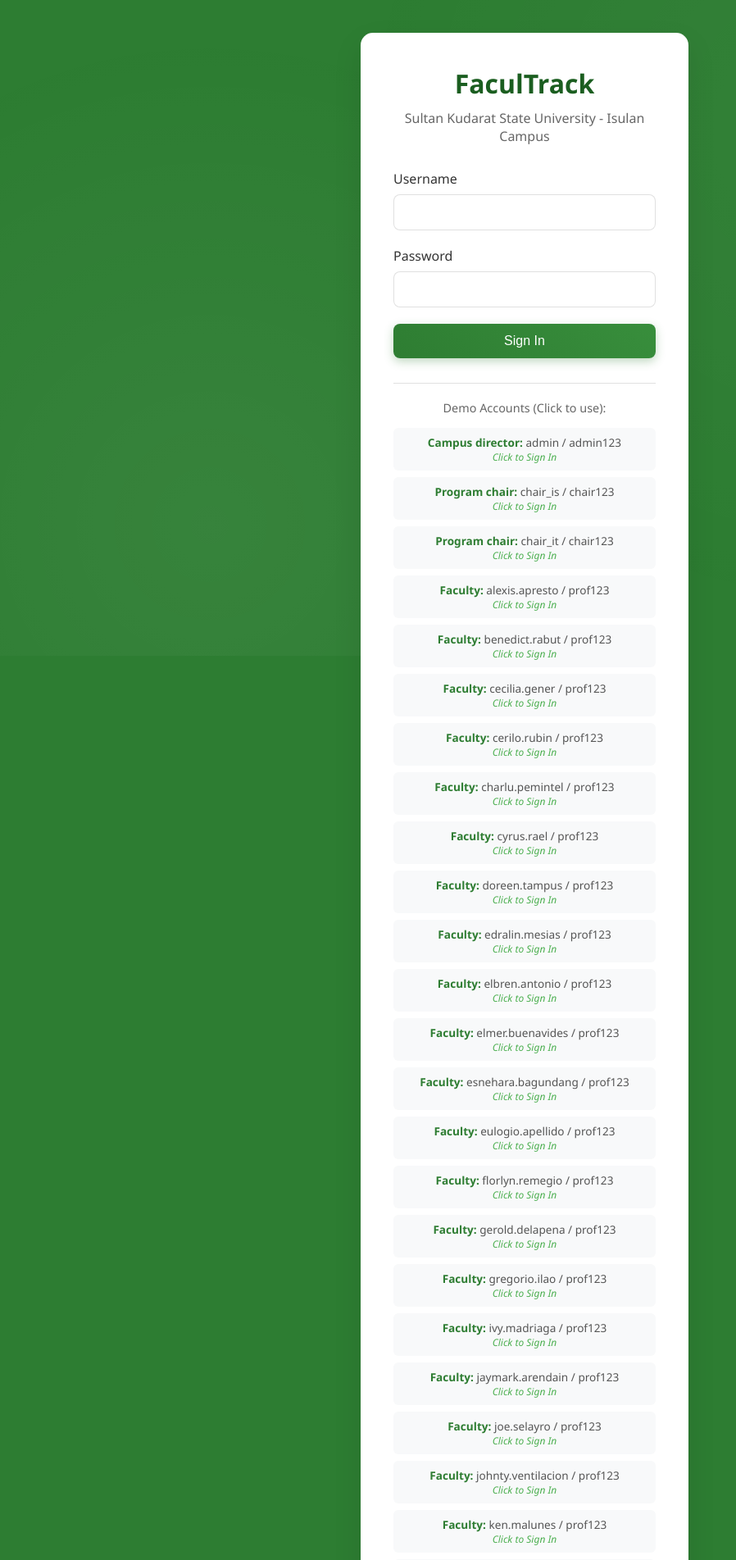
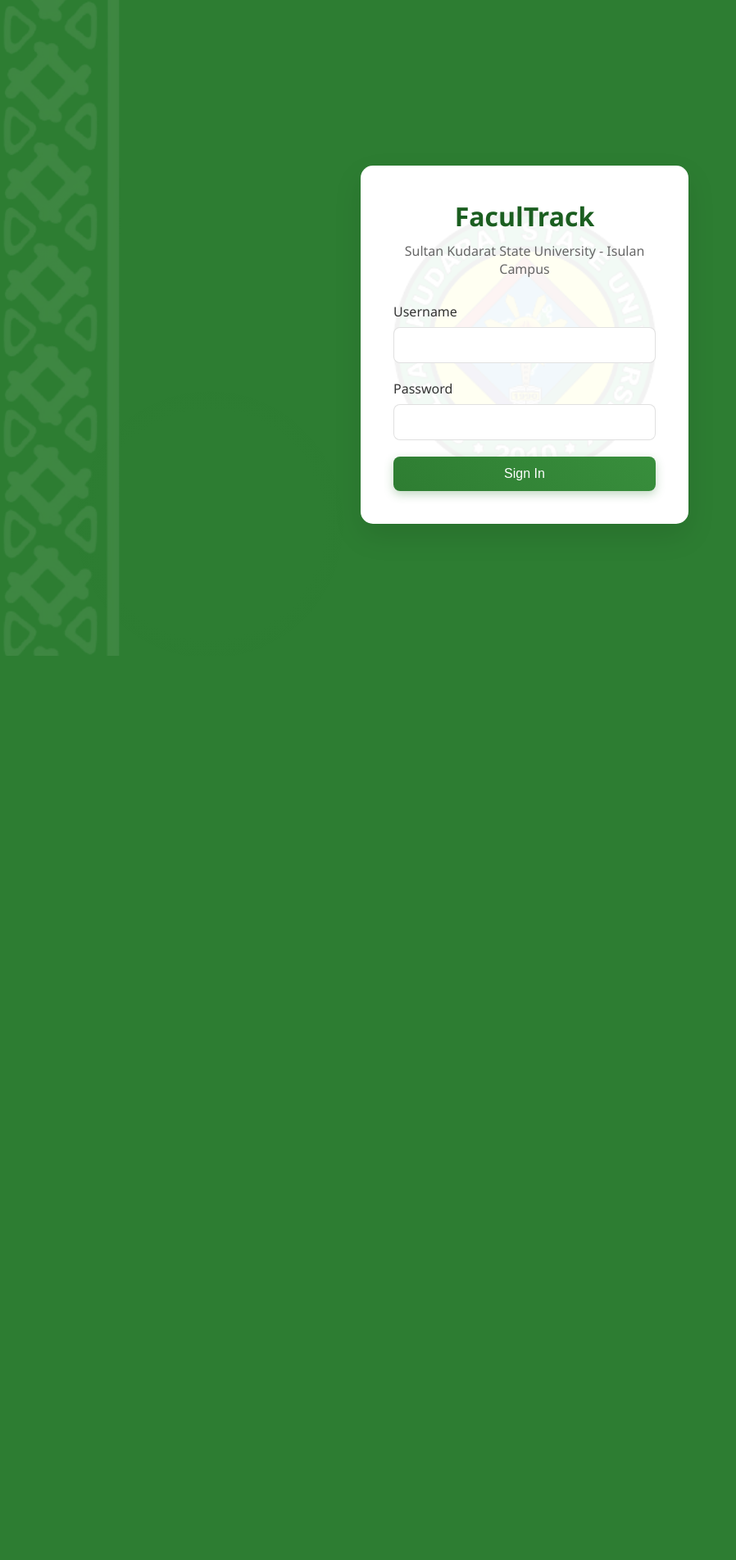
Before and after one commit to shototoy/Facultrack, a PHP site: page / in a window 1280 px wide. Shown: the top 1903 px of the page at 82% size, without its empty margins (0-898 px from the left). After the commit the page ends 800 px from the top, so only its background shows below. Run offline with PHP 8.4, Linux system fonts and the light colour scheme; data comes from the database, SQL or seed files in the repository.

Commit message:
Enhance login UI, fix faculty creation & redirects, clean code

```diff
--- a/assets/css/style.css
+++ b/assets/css/style.css
@@ -524,10 +524,16 @@
     left: 0;
     width: 100%;
     height: 100%;
-    background: radial-gradient(circle at 20% 80%, rgba(255, 255, 255, 0.05) 0%, transparent 50%),
-        radial-gradient(circle at 80% 20%, rgba(255, 255, 255, 0.03) 0%, transparent 50%);
+    background:
+        radial-gradient(circle at 20% 80%, rgba(255, 255, 255, 0.05) 0%, transparent 50%),
+        radial-gradient(circle at 80% 20%, rgba(255, 255, 255, 0.03) 0%, transparent 50%),
+        url('../images/background.png');
+    background-size: cover;
+    background-position: center;
+    background-repeat: no-repeat;
     pointer-events: none;
     z-index: -1;
+    opacity: 0.1;
 }
 
 .main-container {
--- a/assets/php/common_utilities.php
+++ b/assets/php/common_utilities.php
@@ -13,7 +13,7 @@
         die("Connection failed: " . $e->getMessage());
     }
 }
-function validateUserSession($allowed_roles, $redirect_url = "login.php") {
+function validateUserSession($allowed_roles, $redirect_url = "index.php") {
     if (!isset($_SESSION['user_id']) || !isset($_SESSION['role'])) {
         header("Location: $redirect_url");
         exit();
--- a/assets/php/polling_api.php
+++ b/assets/php/polling_api.php
@@ -1290,7 +1290,7 @@
             $stmt->execute([$faculty_id]);
             $schedules = $stmt->fetchAll(PDO::FETCH_ASSOC);
 
-            // Calculate stats
+
             $stats = [
                 'today' => count($schedules),
                 'ongoing' => 0,
@@ -1301,7 +1301,7 @@
                 if ($s['status'] === 'finished') $stats['completed']++;
             }
 
-            // Get faculty status
+
             $status_stmt = $pdo->prepare("SELECT status FROM faculty WHERE faculty_id = ?");
             $status_stmt->execute([$faculty_id]);
             $stats['status'] = $status_stmt->fetchColumn() ?: 'Offline';
--- a/index.php
+++ b/index.php
@@ -153,6 +153,25 @@
             width: 100%;
             max-width: 400px;
             text-align: center;
+            position: relative;
+            overflow: hidden;
+            z-index: 1;
+        }
+        .login-card::before {
+            content: '';
+            position: absolute;
+            top: 50%;
+            left: 50%;
+            transform: translate(-50%, -50%);
+            width: 80%;
+            height: 80%;
+            background-image: url('assets/images/logo1.png');
+            background-position: center;
+            background-repeat: no-repeat;
+            background-size: contain;
+            opacity: 0.05;
+            z-index: -1;
+            pointer-events: none;
         }
         .login-header {
             margin-bottom: 30px;
@@ -189,6 +208,7 @@
             margin-top: 30px;
             padding-top: 20px;
             border-top: 1px solid #e0e0e0;
+            display: none;
         }
         .demo-title {
             color: #666;
```
Also changed, not shown: assets/images/background.png (added).
